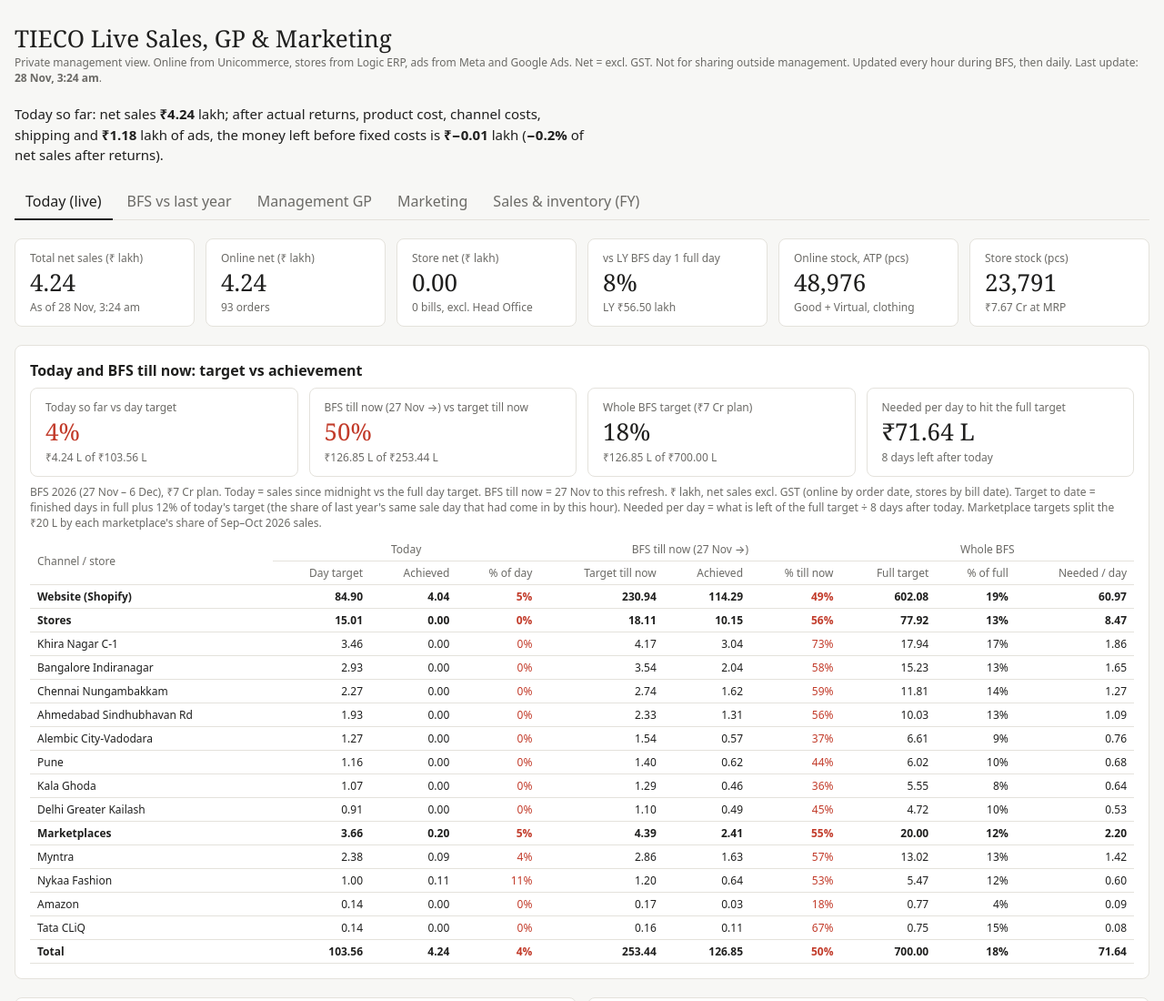
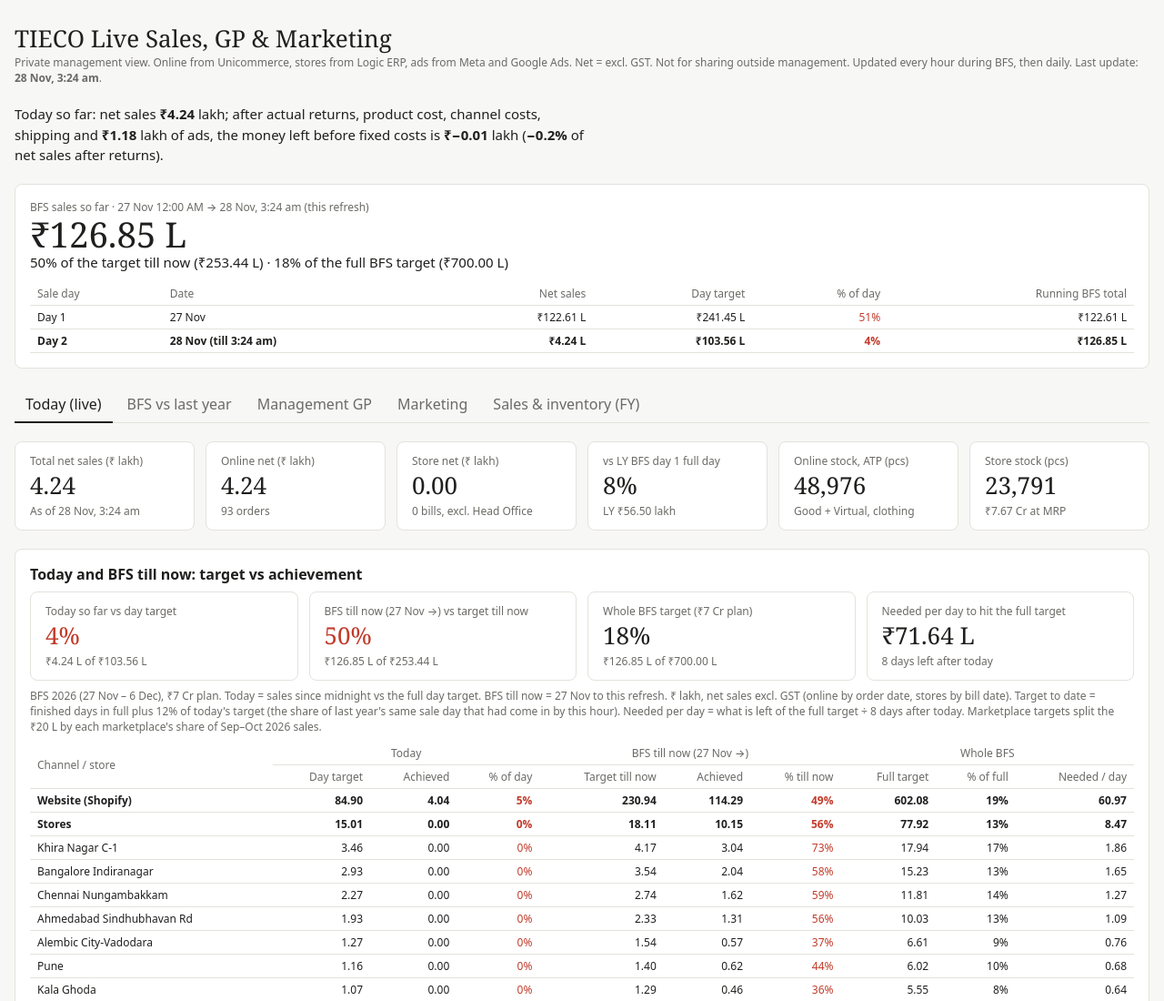
Before and after one commit to tieco-dashboard/sales, a plain HTML site: page mgmt-157dfd26/index.html in a window 1280 px wide. Shown: the top 1100 px of the page at 91% size. Drawn offline with nearby package versions, Linux system fonts and the light colour scheme.

Commit message:
Mgmt: BFS running total banner at the top

```diff
--- a/mgmt-157dfd26/index.html
+++ b/mgmt-157dfd26/index.html
@@ -104,6 +104,11 @@ html,body{margin:0;background:var(--color-bg);color:var(--color-fg)}
 .lv-tile .v.ly-old{color:var(--color-fg-muted)}
 .ly-pair .v{font-size:var(--cds-font-size-heading)!important;white-space:nowrap}
 .ly-sw{display:inline-block;width:.75rem;height:.75rem;border-radius:2px;vertical-align:-1px;margin-right:.3rem}
+.tg-bn{border:1px solid var(--color-border-line);border-radius:var(--cds-radius);background:var(--color-panel);padding:var(--cds-pad-lg);display:flex;flex-direction:column;gap:var(--cds-gap-md)}
+.tg-bn-k{font-size:var(--cds-font-size-caption);color:var(--color-fg-muted);font-weight:500}
+.tg-bn-v{font-family:var(--font-anthropic-serif);font-size:2.4rem;line-height:1.1;font-variant-numeric:tabular-nums}
+.tg-bn-s{font-size:var(--cds-font-size-body)}
+.tg-bn-t tr.now td{font-weight:600}
 .lv-pill{display:inline-block;padding:0 .45rem;border-radius:999px;border:1px solid currentColor;line-height:1.5}
 </style>
 <div class="lv">
@@ -112,6 +117,7 @@ html,body{margin:0;background:var(--color-bg);color:var(--color-fg)}
     <p class="lv-sub">Private management view. Online from Unicommerce, stores from Logic ERP, ads from Meta and Google Ads. Net = excl. GST. Not for sharing outside management. Updated every hour during BFS, then daily. Last update: <b id="gh-asof">—</b>.</p>
   </header>
   <p class="lv-take" id="takeaway">Today so far: net sales <b data-draw="tk-net" data-source="summary" data-field="total_lakh" data-row="0">—</b> lakh; after actual returns, product cost, channel costs, shipping and <b data-draw="tk-mkt" data-source="summary" data-field="marketing_lakh" data-row="0">—</b> lakh of ads, the money left before fixed costs is <b data-draw="tk-cm" data-source="summary" data-field="contribution_lakh" data-row="0">—</b> lakh (<b data-draw="tk-cmp" data-source="cm_pct">—</b> of net sales after returns).</p>
+  <div class="tg-bn" id="bfs-banner" data-draw="tg-banner" data-source="chan_target chan_daily sales summary ly_hour ly_meta"></div>
   <nav class="lv-tabs" role="tablist" aria-label="Pages">
     <button class="lv-tab" role="tab" data-tab="today" aria-selected="true">Today (live)</button>
     <button class="lv-tab" role="tab" data-tab="ly" aria-selected="false">BFS vs last year</button>
@@ -286,7 +292,7 @@ html,body{margin:0;background:var(--color-bg);color:var(--color-fg)}
 </div>
 <script src="spend.js?v=6b40a76b"></script>
 <script src="ly.js?v=16fe2a71"></script>
-<script src="tg.js?v=6862ddaf"></script>
+<script src="tg.js?v=51987673"></script>
 <script>
 // Sales & inventory tab: size the embedded page to its content so the whole page scrolls as one.
 (function () {
--- a/mgmt-157dfd26/tg.js
+++ b/mgmt-157dfd26/tg.js
@@ -76,6 +76,33 @@
       cell(N2(r.target)); cell(PC(r.pctFull)); cell(N2(r.need));
     });
   });
+  // Headline banner (Zuber, 28 Nov): the running BFS total since 27 Nov up to this refresh, plus each sale day.
+  dash.draw('tg-banner', (el) => {
+    const c = window.tgCalc(); el.replaceChildren(); if (!c) { el.textContent = '—'; return; }
+    const T = ok('chan_target') || [], D = (ok('chan_daily') || []).filter((r) => r.date && r.date < c.today && r.date >= c.start);
+    const tot = c.rows.find((r) => r.kind === 'total');
+    const fmtD = (d) => new Date(d + 'T00:00:00').toLocaleDateString('en-IN', {day: 'numeric', month: 'short'});
+    const tm = (() => { const d = new Date(c.asOf); return isNaN(d) ? c.asOf : d.toLocaleString('en-IN', {timeZone: 'Asia/Kolkata', day: 'numeric', month: 'short', hour: 'numeric', minute: '2-digit'}); })();
+    const L = (v) => '₹' + N2(v) + ' L';
+    const h = document.createElement('div'); h.className = 'tg-bn-h';
+    const k = document.createElement('div'); k.className = 'tg-bn-k'; k.textContent = (c.bfs ? 'BFS sales so far · 27 Nov 12:00 AM → ' : 'Month to date · ' + fmtD(c.start) + ' → ') + tm + ' (this refresh)';
+    const v = document.createElement('div'); v.className = 'tg-bn-v'; v.textContent = L(tot.ach);
+    const s = document.createElement('div'); s.className = 'tg-bn-s'; s.textContent = PC(tot.pctToDate) + ' of the target till now (' + L(tot.toDate) + ') · ' + PC(tot.pctFull) + ' of the full ' + (c.bfs ? 'BFS' : 'month') + ' target (' + L(tot.target) + ')';
+    h.append(k, v, s); el.appendChild(h);
+    if (!c.bfs) return;
+    const days = [...new Set(T.filter((r) => r.period === 'bfs').map((r) => r.date))].sort().filter((d) => d <= c.today);
+    const byD = {}; D.forEach((r) => { byD[r.date] = (byD[r.date] || 0) + (+r.net_lakh || 0); });
+    const tgt = (d) => T.filter((r) => r.period === 'bfs' && r.date === d).reduce((a, r) => a + r.target_lakh, 0);
+    const tb = document.createElement('table'); tb.className = 'tg-bn-t';
+    const hr = tb.insertRow(); ['Sale day', 'Date', 'Net sales', 'Day target', '% of day', 'Running BFS total'].forEach((x, i) => { const th = document.createElement('th'); th.textContent = x; if (i < 2) th.className = 'l'; hr.appendChild(th); });
+    let run = 0;
+    days.forEach((d, i) => {
+      const isT = d === c.today; const val = isT ? tot.todayAch : (byD[d] || 0); run += val; const dt = tgt(d); const p = dt ? val / dt : null;
+      const r = tb.insertRow(); if (isT) r.className = 'now';
+      [['Day ' + (i + 1), 'l'], [fmtD(d) + (isT ? ' (till ' + tm.split(', ').pop() + ')' : ''), 'l'], [L(val)], [L(dt)], [PC(p), cls(p)], [L(run)]].forEach(([x, k2]) => { const td = r.insertCell(); td.textContent = x; if (k2) td.classList.add(...k2.split(' ').filter(Boolean)); });
+    });
+    const w = document.createElement('div'); w.className = 'lv-tw'; w.appendChild(tb); el.appendChild(w);
+  });
   dash.draw('tg-title', (el) => { const c = window.tgCalc(); el.textContent = c && !c.bfs ? 'Today and month to date: target vs achievement' : 'Today and BFS till now: target vs achievement'; });
   dash.draw('tg-tiles', (el) => {
     const c = window.tgCalc(); el.replaceChildren(); const t = c ? c.rows.find((r) => r.kind === 'total') : null;
```
